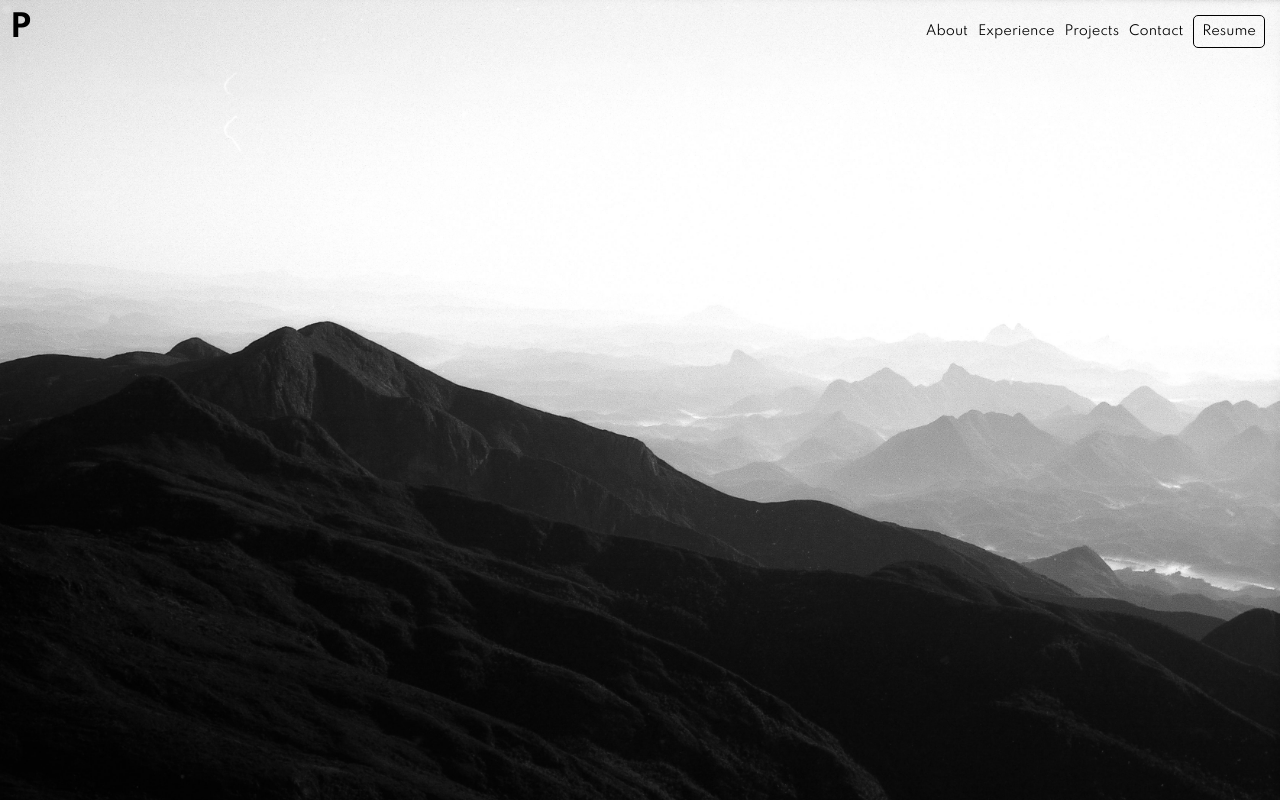
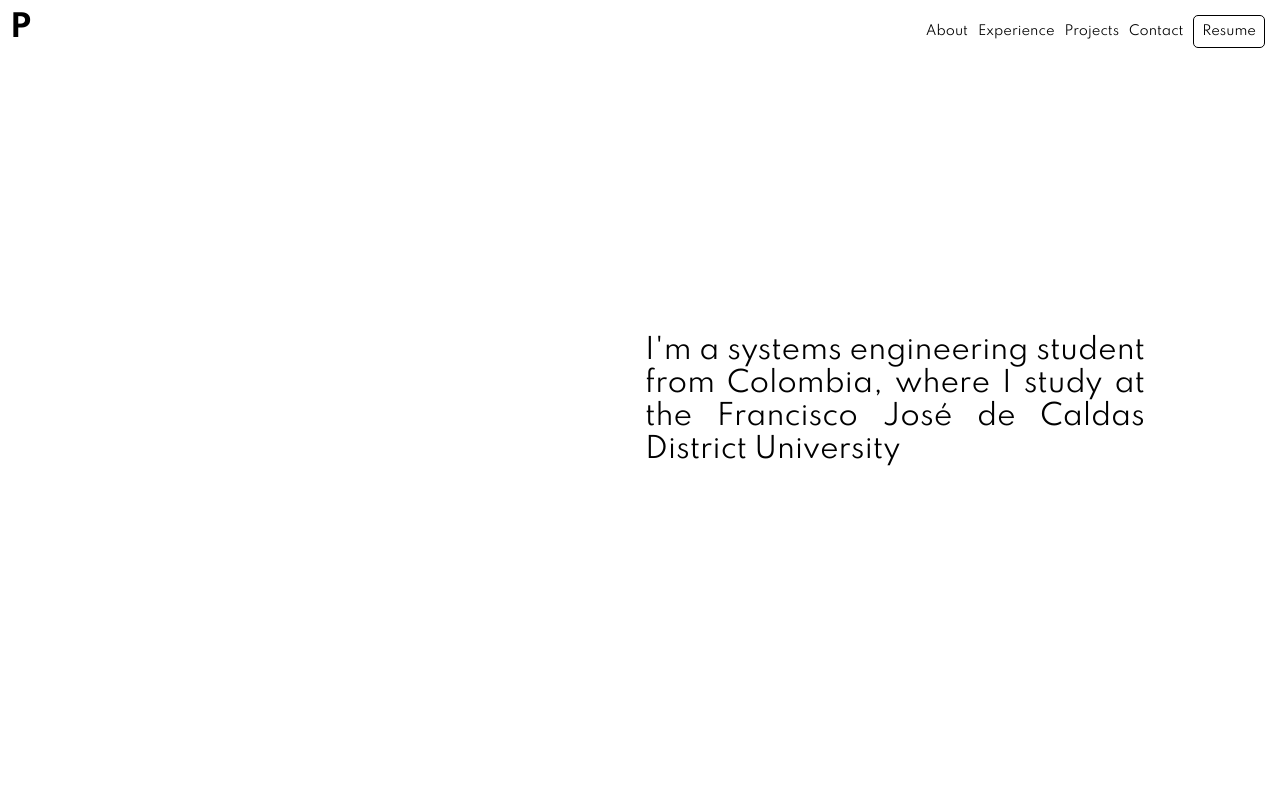
Before and after one commit to PedroHigueraG/PedroHigueraG, a plain HTML site: page index.html in a window 1280 px wide. Drawn offline with Linux system fonts and the light colour scheme; a web font is replaced by a local one.

Commit message:
Se borraron las imagenes, se ajustó el texto del main

```diff
--- a/assets/css/desktop.css
+++ b/assets/css/desktop.css
@@ -59,9 +59,38 @@ header .resume:hover{
     font-size: 1.4rem;
 }
 main .main-container{
+    display: flex;
     width: auto;
     height: 100vh;
     background-image: url(/assets/img/background.jpg);
     background-repeat: no-repeat;
     background-size: cover;
+    text-align: justify;
+    justify-content: center;
+    align-items: center;
 }
+
+main .main-container .description-container{
+    display: grid;
+    grid-template-columns: repeat(2,minmax(250px,500px));
+    grid-template-areas: "hi description-me"
+                "name-title description-me"
+                ". description-me";
+    margin: 0 auto;
+    grid-gap: 10px;
+
+}
+.hi{
+    grid-area: hi;
+    font-size: 2.8rem;
+    color: #ffffff;
+}
+.name-title{
+    grid-area: name-title;
+    font-size: 4.5rem;
+    color: #ffffff;
+}
+.description-me{
+    grid-area: description-me;
+    font-size: 2.8rem;
+}
--- a/index.html
+++ b/index.html
@@ -21,7 +21,13 @@
         </ul>
     </header>
     <main>
-        <div class="main-container"></div>
+        <div class="main-container">
+            <div class="description-container">
+                <p class="hi">Hi, my name is</p>
+                <h1 class="name-title">Pedro Higuera</h1>
+                <p class="description-me">I'm a systems engineering student from Colombia, where I study at the Francisco José de Caldas District University</p>
+            </div>
+        </div>
     </main>
     <footer>
 
```
Also changed, not shown: assets/img/background-medium.jpg (deleted), assets/img/background-small.jpg (deleted), assets/img/background.jpg (deleted).
